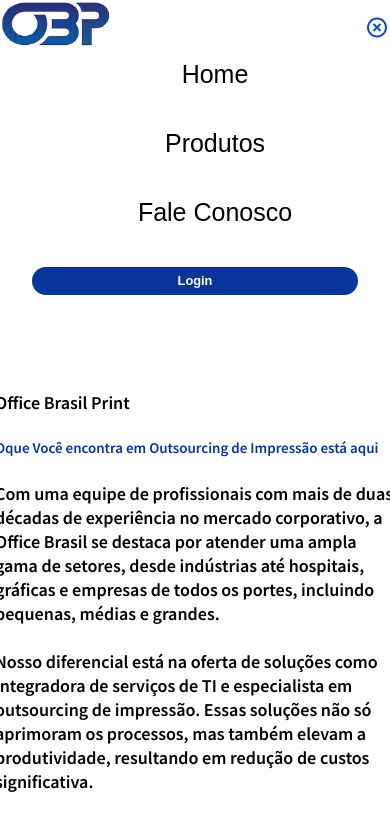
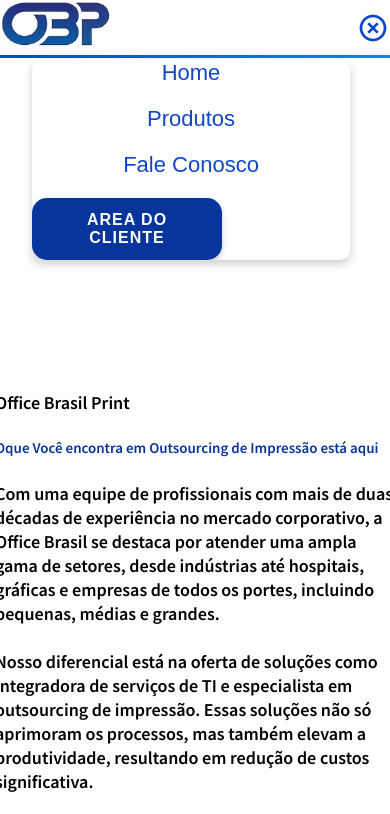
Before and after one commit to Tiozinhowj/OBP-SITE-, a plain HTML site: page Quem Somos/quemsomos.html in a window 390 px wide. Both pictures are taken after a click on the icon 377 px from the left and 27 px from the top of the page. Shown: the top 814 px of the page. Drawn offline with nearby package versions, Linux system fonts and the light colour scheme.

Commit message:
Ilux Web !1

```diff
--- a/Fale Conosco/faleconosco.css
+++ b/Fale Conosco/faleconosco.css
@@ -42,6 +42,9 @@ body {
     justify-content: space-between;
     align-items: center;
     z-index: 99;
+    border-bottom: 3px inset transparent;
+    border-image: linear-gradient(to right, #0f47ca, #1b80f5);
+    border-image-slice: 1;
 }
 
 .logo .logoimg {
@@ -56,7 +59,7 @@ body {
     font-family: 'Poppins', sans-serif;
     position: relative;
     font-size: 1.1em;
-    color: #08359B;
+    color: #0f47ca;
     text-decoration: none;
     font-weight: 500;
     margin-left: 40px;
@@ -65,7 +68,7 @@ body {
 .navigationMENU {
     display: none;
     position: absolute;
-    right: 2rem;
+    right: 2.5rem;
     top: 60px;
     height: 0;
     width: 300px;
@@ -73,25 +76,28 @@ body {
     backdrop-filter: blur(15px);
     border-radius: 10px;
     overflow: hidden;
-    transition: height .2s cubic-bezier(0.175, 0.885, 0.32, 1.275);
+    transition: height 0.3s cubic-bezier(0.175, 0.885, 0.32, 1.275);
+    box-shadow: 0 4px 10px rgba(0, 0, 0, 0.2);
 }
 
 .navigationMENU.open {
-    height: 240px;
+    height: 200px;
 }
 
 .navigationMENU a {
-    display: none;
+    display: block;
     font-family: 'Poppins', sans-serif;
-    position: relative;
-    font-size: 25px;
-    margin-bottom: 40px;
+    font-size: 22px;
+    margin-bottom: 20px;
     text-align: center;
-    color: black;
+    color: #0f47ca;
     text-decoration: none;
     font-weight: 500;
-    margin-left: 40px;
+    margin-left: 0;
+    transition: color 0.3s ease, transform 0.2s ease;
 }
+
+
 
 .navigation a::after {
     content: '';
@@ -114,7 +120,7 @@ body {
 
 .menuicon i {
     color: #0f47ca;
-    font-size: 1.5em;
+    font-size: 2.0em;
     cursor: pointer;
     display: none;
 }
@@ -123,40 +129,51 @@ body {
 
 .navigation .btlogin {
     font-family: 'Poppins', sans-serif;
-    width: 130px;
+    width: 170px;
     height: 50px;
     background: transparent;
     border: 2px solid #08359B;
     outline: none;
-    border-radius: 6px;
+    border-radius: 30px;
     cursor: pointer;
-    font-size: 1.1em;
+    font-size: 1em;
     color: #08359B;
     margin-left: 40px;
-    transition: .5s;
+    text-transform: uppercase;
+    letter-spacing: 0.5px;
+    transition: all 0.3s ease;
+    box-shadow: 0 4px 8px rgba(0, 0, 0, 0.1);
 }
+
 
 .navigation .btlogin:hover {
     background: #e4e8f8;
     color: #08359B;
-
+    transform: translateY(-4px);
+    box-shadow: 0 6px 15px rgba(0, 0, 0, 0.2);
 }
 
 .navigationMENU .btlogin2 {
     display: flex;
-    width: 100%;
     justify-content: center;
+    right: 8.0rem;
+    position: absolute;
+    padding: 0.8em 1.5em;
     background-color: #08359B;
     color: #fff;
-    padding: 0.5em 1em;
     border: none;
     outline: none;
-    border-radius: 20px;
-    font-size: 0.8em;
+    border-radius: 15px;
+    font-size: 1em;
     font-weight: bold;
     cursor: pointer;
+    text-transform: uppercase;
+    letter-spacing: 1px;
+    box-shadow: 0 3px 6px rgba(0, 0, 0, 0.2);
+    transition: background-color 0.3s ease, transform 0.2s ease, box-shadow 0.3s ease;
 }
 /* animação ao clicar no login */
+
 
 .container {
     width: 100%;
--- a/Fale Conosco/faleconosco.js
+++ b/Fale Conosco/faleconosco.js
@@ -1,6 +1,6 @@
 function AbrirChamado() {
     // Duplicando as barras invertidas
-    location.href = "../Abrir Chamado/login.html";
+    location.href = "https://psfx.com.br/pws/index.php/pws";
 }
 
 const btlogin = document.querySelector('.btlogin')
--- a/Produtos/produtos.css
+++ b/Produtos/produtos.css
@@ -42,6 +42,9 @@ body {
     justify-content: space-between;
     align-items: center;
     z-index: 99;
+    border-bottom: 3px inset transparent;
+    border-image: linear-gradient(to right, #0f47ca, #1b80f5);
+    border-image-slice: 1;
 }
 
 .logo .logoimg {
@@ -56,7 +59,7 @@ body {
     font-family: 'Poppins', sans-serif;
     position: relative;
     font-size: 1.1em;
-    color: #08359B;
+    color: #0f47ca;
     text-decoration: none;
     font-weight: 500;
     margin-left: 40px;
@@ -65,7 +68,7 @@ body {
 .navigationMENU {
     display: none;
     position: absolute;
-    right: 2rem;
+    right: 2.5rem;
     top: 60px;
     height: 0;
     width: 300px;
@@ -73,25 +76,28 @@ body {
     backdrop-filter: blur(15px);
     border-radius: 10px;
     overflow: hidden;
-    transition: height .2s cubic-bezier(0.175, 0.885, 0.32, 1.275);
+    transition: height 0.3s cubic-bezier(0.175, 0.885, 0.32, 1.275);
+    box-shadow: 0 4px 10px rgba(0, 0, 0, 0.2);
 }
 
 .navigationMENU.open {
-    height: 240px;
+    height: 200px;
 }
 
 .navigationMENU a {
-    display: none;
+    display: block;
     font-family: 'Poppins', sans-serif;
-    position: relative;
-    font-size: 25px;
-    margin-bottom: 40px;
+    font-size: 22px;
+    margin-bottom: 20px;
     text-align: center;
-    color: black;
+    color: #0f47ca;
     text-decoration: none;
     font-weight: 500;
-    margin-left: 40px;
+    margin-left: 0;
+    transition: color 0.3s ease, transform 0.2s ease;
 }
+
+
 
 .navigation a::after {
     content: '';
@@ -114,7 +120,7 @@ body {
 
 .menuicon i {
     color: #0f47ca;
-    font-size: 1.5em;
+    font-size: 2.0em;
     cursor: pointer;
     display: none;
 }
@@ -123,40 +129,51 @@ body {
 
 .navigation .btlogin {
     font-family: 'Poppins', sans-serif;
-    width: 130px;
+    width: 170px;
     height: 50px;
     background: transparent;
     border: 2px solid #08359B;
     outline: none;
-    border-radius: 6px;
+    border-radius: 30px;
     cursor: pointer;
-    font-size: 1.1em;
+    font-size: 1em;
     color: #08359B;
     margin-left: 40px;
-    transition: .5s;
+    text-transform: uppercase;
+    letter-spacing: 0.5px;
+    transition: all 0.3s ease;
+    box-shadow: 0 4px 8px rgba(0, 0, 0, 0.1);
 }
+
 
 .navigation .btlogin:hover {
     background: #e4e8f8;
     color: #08359B;
-
+    transform: translateY(-4px);
+    box-shadow: 0 6px 15px rgba(0, 0, 0, 0.2);
 }
 
 .navigationMENU .btlogin2 {
     display: flex;
-    width: 100%;
     justify-content: center;
+    right: 8.0rem;
+    position: absolute;
+    padding: 0.8em 1.5em;
     background-color: #08359B;
     color: #fff;
-    padding: 0.5em 1em;
     border: none;
     outline: none;
-    border-radius: 20px;
-    font-size: 0.8em;
+    border-radius: 15px;
+    font-size: 1em;
     font-weight: bold;
     cursor: pointer;
+    text-transform: uppercase;
+    letter-spacing: 1px;
+    box-shadow: 0 3px 6px rgba(0, 0, 0, 0.2);
+    transition: background-color 0.3s ease, transform 0.2s ease, box-shadow 0.3s ease;
 }
 
+/* animação ao clicar no login */
 
 /* animação ao clicar no login */
 
@@ -504,13 +521,13 @@ footer {
     .indeximg4 {
         height: 180px;
         top: 260%;
-        left: 50%;
+        left: 52%;
     }
 
     .box8 {
         top: 280%;
-        left: 70%;
-        font-size: small;
+        left: 59%;
+        font-size: medium;
     }
 
     footer{
--- a/Quem Somos/quemsomos.css
+++ b/Quem Somos/quemsomos.css
@@ -42,6 +42,9 @@ body {
     justify-content: space-between;
     align-items: center;
     z-index: 99;
+    border-bottom: 3px inset transparent;
+    border-image: linear-gradient(to right, #0f47ca, #1b80f5);
+    border-image-slice: 1;
 }
 
 .logo .logoimg {
@@ -56,7 +59,7 @@ body {
     font-family: 'Poppins', sans-serif;
     position: relative;
     font-size: 1.1em;
-    color: #08359B;
+    color: #0f47ca;
     text-decoration: none;
     font-weight: 500;
     margin-left: 40px;
@@ -65,7 +68,7 @@ body {
 .navigationMENU {
     display: none;
     position: absolute;
-    right: 2rem;
+    right: 2.5rem;
     top: 60px;
     height: 0;
     width: 300px;
@@ -73,25 +76,28 @@ body {
     backdrop-filter: blur(15px);
     border-radius: 10px;
     overflow: hidden;
-    transition: height .2s cubic-bezier(0.175, 0.885, 0.32, 1.275);
+    transition: height 0.3s cubic-bezier(0.175, 0.885, 0.32, 1.275);
+    box-shadow: 0 4px 10px rgba(0, 0, 0, 0.2);
 }
 
 .navigationMENU.open {
-    height: 240px;
+    height: 200px;
 }
 
 .navigationMENU a {
-    display: none;
+    display: block;
     font-family: 'Poppins', sans-serif;
-    position: relative;
-    font-size: 25px;
-    margin-bottom: 40px;
+    font-size: 22px;
+    margin-bottom: 20px;
     text-align: center;
-    color: black;
+    color: #0f47ca;
     text-decoration: none;
     font-weight: 500;
-    margin-left: 40px;
+    margin-left: 0;
+    transition: color 0.3s ease, transform 0.2s ease;
 }
+
+
 
 .navigation a::after {
     content: '';
@@ -114,7 +120,7 @@ body {
 
 .menuicon i {
     color: #0f47ca;
-    font-size: 1.5em;
+    font-size: 2.0em;
     cursor: pointer;
     display: none;
 }
@@ -123,39 +129,51 @@ body {
 
 .navigation .btlogin {
     font-family: 'Poppins', sans-serif;
-    width: 130px;
+    width: 170px;
     height: 50px;
     background: transparent;
     border: 2px solid #08359B;
     outline: none;
-    border-radius: 6px;
+    border-radius: 30px;
     cursor: pointer;
-    font-size: 1.1em;
+    font-size: 1em;
     color: #08359B;
     margin-left: 40px;
-    transition: .5s;
+    text-transform: uppercase;
+    letter-spacing: 0.5px;
+    transition: all 0.3s ease;
+    box-shadow: 0 4px 8px rgba(0, 0, 0, 0.1);
 }
+
 
 .navigation .btlogin:hover {
     background: #e4e8f8;
     color: #08359B;
-
+    transform: translateY(-4px);
+    box-shadow: 0 6px 15px rgba(0, 0, 0, 0.2);
 }
 
 .navigationMENU .btlogin2 {
     display: flex;
-    width: 100%;
     justify-content: center;
+    right: 8.0rem;
+    position: absolute;
+    padding: 0.8em 1.5em;
     background-color: #08359B;
     color: #fff;
-    padding: 0.5em 1em;
     border: none;
     outline: none;
-    border-radius: 20px;
-    font-size: 0.8em;
+    border-radius: 15px;
+    font-size: 1em;
     font-weight: bold;
     cursor: pointer;
+    text-transform: uppercase;
+    letter-spacing: 1px;
+    box-shadow: 0 3px 6px rgba(0, 0, 0, 0.2);
+    transition: background-color 0.3s ease, transform 0.2s ease, box-shadow 0.3s ease;
 }
+
+/* animação ao clicar no login */
 
 /* animação ao clicar no login */
 
@@ -200,6 +218,33 @@ section h2 {
     border-radius: 5px;
 }
 
+.indeximg4 {
+    display: flex;
+    max-width: 100%;
+    height: 250px;
+    margin: 0;
+    position: absolute;
+    top: 130%;
+    left: 40%;
+    transform: translate(-50%, -50%);
+    border-radius: 5px;
+}
+
+.container8 {
+    width: 100%;
+}
+
+.box8 {
+    font-family: 'Noto Sans JP', sans-serif;
+    width: 450px;
+    position: absolute;
+    top: 130%;
+    left: 70%;
+    transform: translate(-50%, -50%);
+    color: #08359B;
+    font-size: 30px;
+}
+
 footer {
     background-color: #EEF1F6;
     color: #000000;
@@ -208,7 +253,7 @@ footer {
     position: absolute;
     bottom: 0px;
     width: 100%;
-    top: 150%;
+    top: 170%;
     left: 50%;
     transform: translate(-50%, -50%);
 }
@@ -322,4 +367,14 @@ footer {
     .quemsomospicture {
         display: none;
     }
+
+    .indeximg4 {
+        display: none;
+    }
+
+    .box8 {
+        display: none;
+    }
+
+
 }
--- a/Quem Somos/quemsomos.html
+++ b/Quem Somos/quemsomos.html
@@ -27,13 +27,13 @@
             <a href="../index.html">Home</a>
             <a href="../Produtos/produtos.html">Produtos</a>
             <a href="../Fale Conosco/faleconosco.html">Fale Conosco</a>
-            <button class="btlogin" onclick="AbrirChamado()">Login</button>
+            <button class="btlogin" onclick="AbrirChamado()">Area do Cliente</button>
         </nav>
         <nav class="navigationMENU">
             <a href="../index.html">Home</a>
             <a href="../Produtos/produtos.html">Produtos</a>
             <a href="../Fale Conosco/faleconosco.html">Fale Conosco</a>
-            <button class="btlogin2" onclick="AbrirChamado()">Login</button>
+            <button class="btlogin2" onclick="AbrirChamado()">Area do Cliente</button>
         </nav>
     </header>
     <main>
@@ -74,6 +74,19 @@
     <img class="quemsomospicture" src="quemsomospicture.jpg" alt="imagem de gavetas de uma impressora">
     </div>
 
+    <div class="container7">
+        <img class="indeximg4" src="../indeximg.jpg" alt="logo Office Brasil Print">
+    </div>
+
+    <div class="container8">
+        <div class="box8">
+            <section>
+                <h5> Oque Você encontra em Outsourcing de Impressão está aqui.</h5>
+            </section>
+            </main2>
+        </div>
+    </div>
+
     <footer>
         <div class="footerContainer">
             <div class="socialicons">
--- a/Quem Somos/quemsomos.js
+++ b/Quem Somos/quemsomos.js
@@ -1,6 +1,6 @@
 function AbrirChamado() {
     // Duplicando as barras invertidas
-    location.href = "../Abrir Chamado/login.html";
+    location.href = "https://psfx.com.br/pws/index.php/pws";
 }
 
 const btlogin = document.querySelector('.btlogin')
--- a/style.css
+++ b/style.css
@@ -42,6 +42,9 @@ body {
     justify-content: space-between;
     align-items: center;
     z-index: 99;
+    border-bottom: 3px inset transparent;
+    border-image: linear-gradient(to right, #0f47ca, #1b80f5);
+    border-image-slice: 1;
 }
 
 .logo .logoimg {
@@ -56,7 +59,7 @@ body {
     font-family: 'Poppins', sans-serif;
     position: relative;
     font-size: 1.1em;
-    color: #08359B;
+    color: #0f47ca;
     text-decoration: none;
     font-weight: 500;
     margin-left: 40px;
@@ -65,7 +68,7 @@ body {
 .navigationMENU {
     display: none;
     position: absolute;
-    right: 2rem;
+    right: 2.5rem;
     top: 60px;
     height: 0;
     width: 300px;
@@ -73,25 +76,28 @@ body {
     backdrop-filter: blur(15px);
     border-radius: 10px;
     overflow: hidden;
-    transition: height .2s cubic-bezier(0.175, 0.885, 0.32, 1.275);
+    transition: height 0.3s cubic-bezier(0.175, 0.885, 0.32, 1.275);
+    box-shadow: 0 4px 10px rgba(0, 0, 0, 0.2);
 }
 
 .navigationMENU.open {
-    height: 240px;
+    height: 200px;
 }
 
 .navigationMENU a {
-    display: none;
+    display: block;
     font-family: 'Poppins', sans-serif;
-    position: relative;
-    font-size: 25px;
-    margin-bottom: 40px;
+    font-size: 22px;
+    margin-bottom: 20px;
     text-align: center;
-    color: black;
+    color: #0f47ca;
     text-decoration: none;
     font-weight: 500;
-    margin-left: 40px;
+    margin-left: 0;
+    transition: color 0.3s ease, transform 0.2s ease;
 }
+
+
 
 .navigation a::after {
     content: '';
@@ -114,7 +120,7 @@ body {
 
 .menuicon i {
     color: #0f47ca;
-    font-size: 1.5em;
+    font-size: 2.0em;
     cursor: pointer;
     display: none;
 }
@@ -123,38 +129,50 @@ body {
 
 .navigation .btlogin {
     font-family: 'Poppins', sans-serif;
-    width: 130px;
+    width: 170px;
     height: 50px;
     background: transparent;
     border: 2px solid #08359B;
     outline: none;
-    border-radius: 6px;
+    border-radius: 30px;
     cursor: pointer;
-    font-size: 1.1em;
+    font-size: 1em;
     color: #08359B;
     margin-left: 40px;
-    transition: .5s;
+    text-transform: uppercase;
+    letter-spacing: 0.5px;
+    transition: all 0.3s ease;
+    box-shadow: 0 4px 8px rgba(0, 0, 0, 0.1);
 }
+
 
 .navigation .btlogin:hover {
     background: #e4e8f8;
     color: #08359B;
+    transform: translateY(-4px);
+    box-shadow: 0 6px 15px rgba(0, 0, 0, 0.2);
+}
 
-}
+
 
 .navigationMENU .btlogin2 {
     display: flex;
-    width: 100%;
     justify-content: center;
+    right: 8.0rem;
+    position: absolute;
+    padding: 0.8em 1.5em;
     background-color: #08359B;
     color: #fff;
-    padding: 0.5em 1em;
     border: none;
     outline: none;
-    border-radius: 20px;
-    font-size: 0.8em;
+    border-radius: 15px;
+    font-size: 1em;
     font-weight: bold;
     cursor: pointer;
+    text-transform: uppercase;
+    letter-spacing: 1px;
+    box-shadow: 0 3px 6px rgba(0, 0, 0, 0.2);
+    transition: background-color 0.3s ease, transform 0.2s ease, box-shadow 0.3s ease;
 }
 
 /* animação ao clicar no login */
@@ -171,6 +189,7 @@ body {
     position: absolute;
     top: 50%;
     left: 70%;
+    color: #08359B;
     transform: translate(-50%, -50%);
 }
 
@@ -232,6 +251,7 @@ section h2 {
     top: 170%;
     left: 70%;
     transform: translate(-50%, -50%);
+
 }
 
 .container7 {
@@ -277,6 +297,7 @@ section h2 {
     font-size: 10px;
     text-align: left;
     font-family: 'Noto Sans JP', sans-serif;
+    color: #08359B;
 }
 
 .container3 {
```
Also changed, not shown: Fale Conosco/faleconosco.html (+6 -6 lines), Produtos/produtos.html (+3 -3 lines), Produtos/produtos.js (+9 -7 lines), index.html (+3 -3 lines), script.js (+11 -1 lines).
